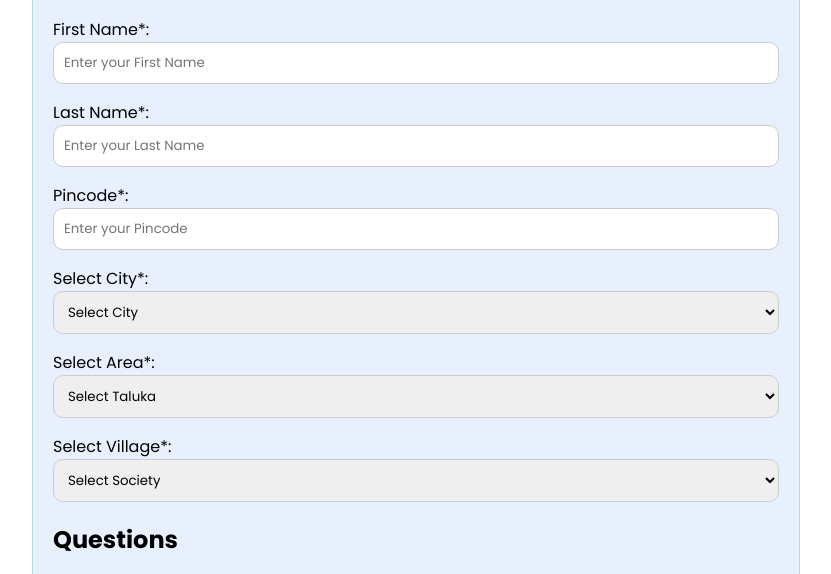
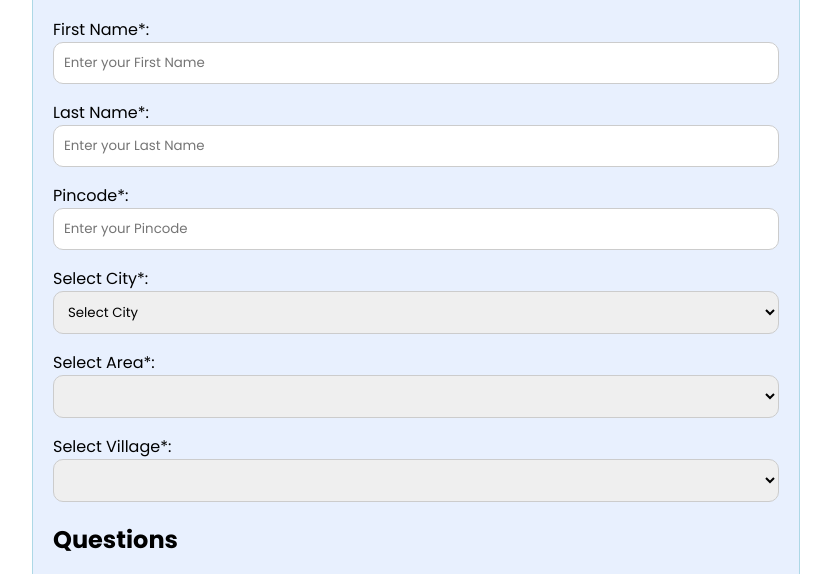
Before and after one commit to vyom-cpp/SSIP, a plain HTML site: page index.html in a window 1280 px wide. Shown: the part 171-745 px from the top of the page, without its empty margins (224-1055 px from the left). Drawn offline with Linux system fonts and the light colour scheme.

Commit message:
Fixed Dropdown Issue

```diff
--- a/index.html
+++ b/index.html
@@ -7,56 +7,42 @@
 </head>
 <body>
   <form id="form">
-    <!-- Authorization of feedback submitter
-    1. First Name
-    2. Last Name
-    3. Pincode(address)
-    -->
     <h1>Feedback Form</h1>
 
     <div class="login">
       <h2>User Information</h2>
-      <!-- <label for="fname">First Name:</label> -->
+
       <p>First Name*:<input type="text" id="fname" class="fname" placeholder="Enter your First Name" required></p>
-      <!-- <br>
-      <br> -->
-      <!-- <label for="lname">Last Name: </label> -->
+
       <p>Last Name*:<input type="text" id="lname" class="lname" placeholder="Enter your Last Name" required></p>
-      <!-- <br>
-      <br> -->
-      <!-- <label for="pincode">Pincode: </label> -->
+
       <p>Pincode*:<input type="text" id="pincode" class="pincode" placeholder="Enter your Pincode" required></p>
     </div>
-    <!-- <br>
-    <br>  -->
+
     <!-- Locating Police Station -->
     <!-- City Dropdown -->
-    <!-- <label for="city">Select District/City: </label> -->
+
     <p>Select City*:
       <select id="city" required>
-      <option value="option1">Select City</option>
-      <option value="Gandhinagar">Gandhinagar</option>
-      <option value="Ahmedabad">Ahmedabad</option>
-    </select>
+        <option value="" disabled selected>Select City</option>
+        <option value="Gandhinagar">Gandhinagar</option>
+        <option value="Ahmedabad">Ahmedabad</option>
+      </select>
     </p>
 
     <!-- Area Dropdown -->
-    <!-- <label for="area">Select Taluka/Area: </label> -->
+
     <p>Select Area*:
-      <select id="area" required>
-        <!-- dynamically option will be updated here -->
-      </select>
+      <select id="area" required></select>
     </p>
 
     <!-- Society Dropdown -->
-    <!-- <label for="society">Select Village/Society: </label> -->
+
     <p>Select Village*:
       <select id="society" required></select>
     </p>
     <!-- Feedback Categories using radio buttons
-    1. Behaviour of Police
-    2. Response Time
-    3. Quality of Service
+
     4. Transparency of process
     5. Communication
     6. Problem Resolution
@@ -119,11 +105,10 @@
       </div>
       <!-- Add the remaining questions -->
     </div>
-    <!-- <br>
-    <br> -->
+
     <!-- Textbox for additional feedback/complaint -->
     <div class="txtbox">
-      <!-- <label for="feedback">Tell us more: </label> -->
+
       <p>Tell us more<textarea name="feedback" id="feedback" rows="device-width" cols="device-width" placeholder="Additional Feedback/Complaint"></textarea></p>
     </div>
     <br>
@@ -135,7 +120,6 @@
       <input type="submit" class="hover">
     </div>
 
-    <!-- Terms & Conditions at the base -->
     <div class="terms-section">
       <p class="copyright">&copy; By submitting this form, you agree to our Terms & Conditions</p>
     </div>
--- a/index.js
+++ b/index.js
@@ -4,22 +4,21 @@ const dropdown3 = document.getElementById('society');
 const form = document.getElementById('form');
 
 const optionsMap1 = {
-  option1 : ['Select Taluka'],
-  Gandhinagar: ['Select Taluka','Kalol', 'Gandhinagar', 'Dehgam', 'Mansa'],
-  Ahmedabad: ['Select Taluka','Detroj', 'Dhandhuka', 'Dholka', 'Sanand', 'Mandal'],
+  Gandhinagar: ['','Kalol', 'Gandhinagar', 'Dehgam', 'Mansa'],
+  Ahmedabad: ['','Detroj', 'Dhandhuka', 'Dholka', 'Sanand', 'Mandal'],
 };
 
 const optionsMap2 = {
   'Select Taluka' : ['Select Society'],
-  'Detroj': ['Select Village','Amarpura', 'Indrapura','Aodhav','Kakav', 'Kanj'],
-  'Dhandhuka': ['Select Village','Arval','Akaru','Anandpura', 'Umdi', 'Kadipur'],
-  'Dholka': ['Select Village','Arnej','Andhari','Aanganpura', 'Egoli', 'Ambathi'],
-  'Sanand': ['Select Village','Eyava', 'Kundal', 'Kolat', 'Koda', 'Gorij'],
-  'Mandal': ['Select Village','Trent', 'Kanpura', 'Keshavpura', 'Ukardi', 'Aodki'],
-  'Kalol': ['Select Village','Arsodiya', 'Ola', 'Kantha', 'Khatraj'],
-  'Gandhinagar': ['Select Village','Sector 1', 'Sector 2', 'Sector 3', 'Sargasan', 'Kudasan'],
-  'Dehgam': ['Select Village','Udaan', 'Otampura', 'Kandarra', 'Kanipur', 'Karoli'],
-  'Mansa': ['Select Village','Itadara', 'Indrapura', 'Aajol', 'Charada', 'Delvada']
+  'Detroj': ['','Amarpura', 'Indrapura','Aodhav','Kakav', 'Kanj'],
+  'Dhandhuka': ['','Arval','Akaru','Anandpura', 'Umdi', 'Kadipur'],
+  'Dholka': ['','Arnej','Andhari','Aanganpura', 'Egoli', 'Ambathi'],
+  'Sanand': ['','Eyava', 'Kundal', 'Kolat', 'Koda', 'Gorij'],
+  'Mandal': ['','Trent', 'Kanpura', 'Keshavpura', 'Ukardi', 'Aodki'],
+  'Kalol': ['','Arsodiya', 'Ola', 'Kantha', 'Khatraj'],
+  'Gandhinagar': ['','Sector 1', 'Sector 2', 'Sector 3', 'Sargasan', 'Kudasan'],
+  'Dehgam': ['','Udaan', 'Otampura', 'Kandarra', 'Kanipur', 'Karoli'],
+  'Mansa': ['','Itadara', 'Indrapura', 'Aajol', 'Charada', 'Delvada']
 };
 
 
```
